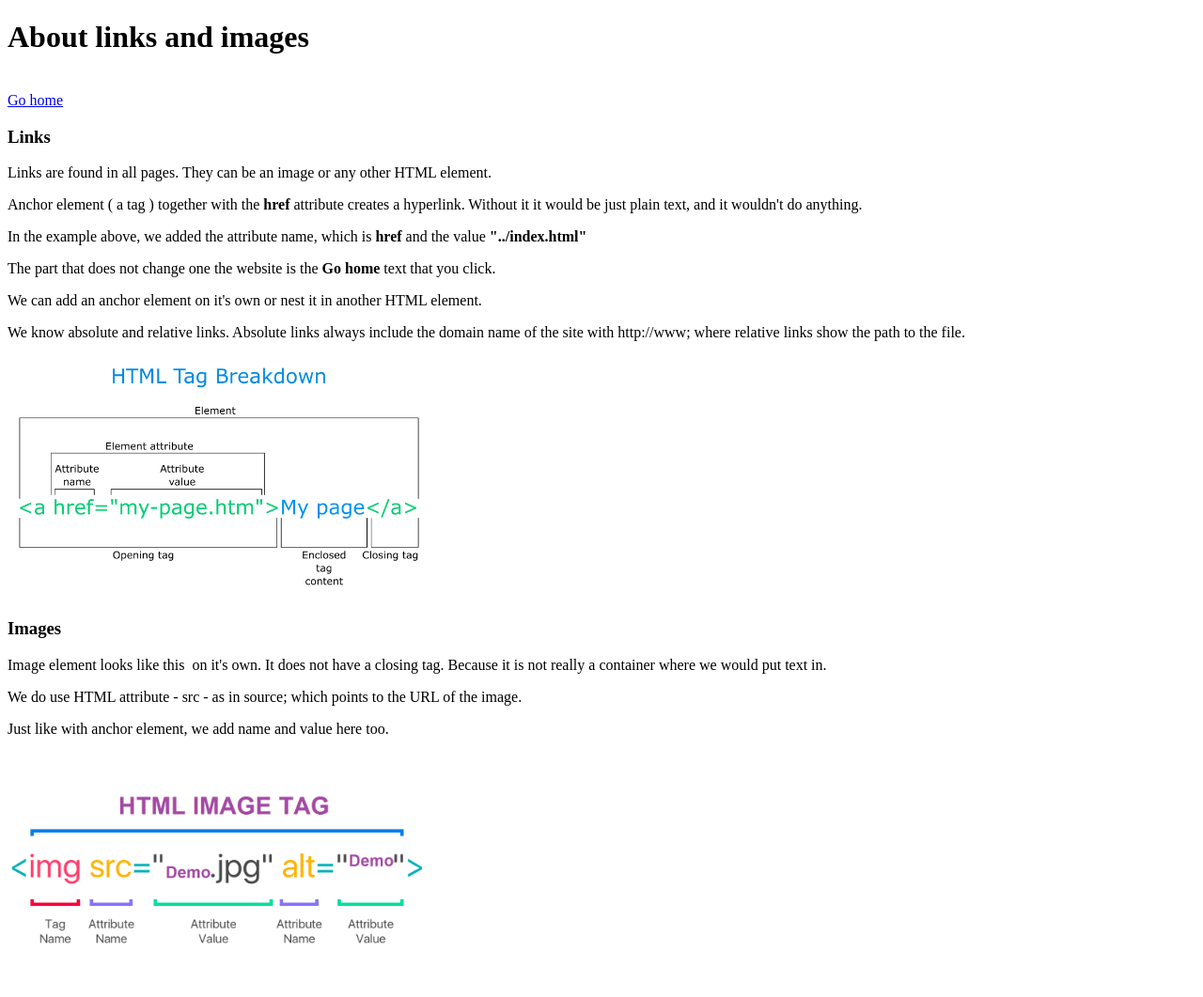
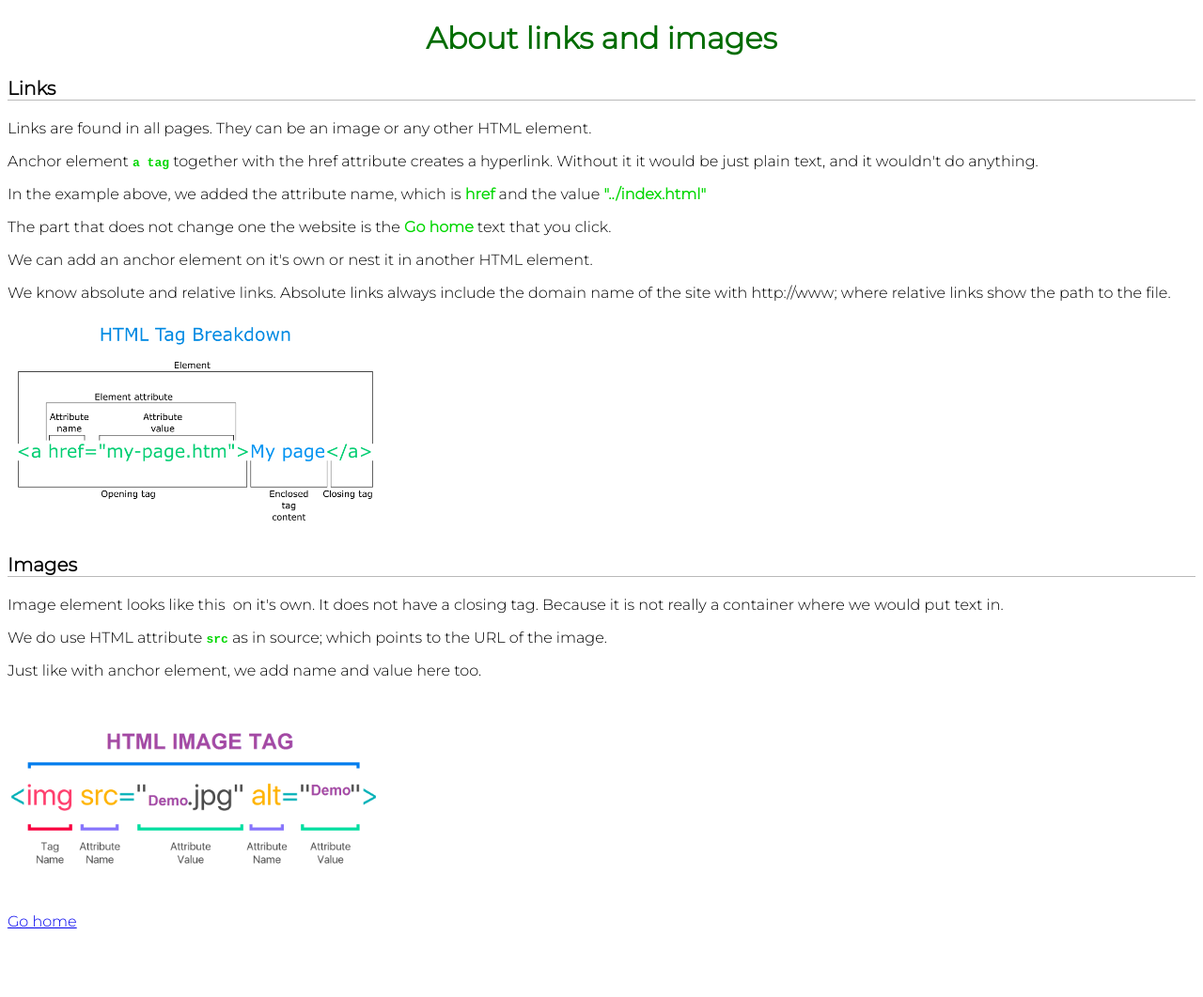
Before and after one commit to Mashha/links_images, a plain HTML site: page pages/about.html in a window 1280 px wide. Shown: the whole page at 94% size. After the commit the page ends 998 px from the top, so only its background shows below. Drawn offline with Linux system fonts and the light colour scheme; a web font is replaced by a local one.

Commit message:
css changes

```diff
--- /dev/null
+++ b/css/about.css
@@ -0,0 +1,41 @@
+@import url('https://fonts.googleapis.com/css2?family=Hurricane&family=Montserrat:wght@300&display=swap');
+
+body {
+    font-family: 'Montserrat', sans-serif;
+}
+
+h1 {
+    color: rgb(0, 108, 0);
+    text-align: center;
+}
+
+h3 {
+    font-size: 20px;
+    border-bottom: 1px solid rgb(185, 185, 185);
+}
+
+/* visited link */
+
+a:visited {
+    color: rgb(173, 147, 0);
+}
+
+/* mouse over link */
+a:hover {
+    color: rgb(0, 108, 0);
+}
+
+/* selected link */
+
+a:active {
+    color: blue;
+}
+
+code, span {
+    font-weight: bold;
+    color: rgb(0, 215, 0);
+}
+
+.images {
+    width: 400px;
+}
--- /dev/null
+++ b/css/style.css
@@ -0,0 +1,37 @@
+@import url('https://fonts.googleapis.com/css2?family=Hurricane&family=Montserrat:wght@300&display=swap');
+
+body {
+    padding: 0;
+    margin: 0;
+    text-align: center;
+    font-size: 20px;
+    background-color: rgb(230, 227, 227);
+    font-family: 'Montserrat', sans-serif;
+}
+
+h1 {
+    color: rgb(0, 108, 0);
+}
+
+/* visited link */
+
+a:visited {
+    color: rgb(173, 147, 0);
+}
+
+/* mouse over link */
+a:hover {
+    color: rgb(0, 108, 0);
+}
+
+/* selected link */
+
+a:active {
+    color: blue;
+}
+
+
+#first-img {
+    border-radius: 10px;
+    box-shadow: 3px 3px 5px 1px rgb(105, 105, 105);
+}
--- a/pages/about.html
+++ b/pages/about.html
@@ -4,13 +4,11 @@
     <meta charset="UTF-8" />
     <meta http-equiv="X-UA-Compatible" content="IE=edge" />
     <meta name="viewport" content="width=device-width, initial-scale=1.0" />
+    <link rel="stylesheet" href="../css/about.css">
     <title>About</title>
   </head>
   <body>
     <h1>About links and images</h1>
-    <br />
-    <a href="../index.html">Go home</a>
-    <br />
     <h3>Links</h3>
 
     <p>
@@ -18,20 +16,20 @@
       element.
     </p>
     <p>
-      Anchor element ( a tag ) together with the
-      <strong>href</strong>
+      Anchor element <code>a tag</code> together with the
+      href
       attribute creates a hyperlink. Without it it would be just plain text, and
       it wouldn't do anything.
     </p>
     <p>
       In the example above, we added the attribute name, which is
-      <strong>href</strong>
+      <span>href</span>
       and the value
-      <strong>"../index.html"</strong>
+      <span>"../index.html"</span>
     </p>
     <p>
       The part that does not change one the website is the
-      <strong>Go home</strong>
+      <span>Go home</span>
       text that you click.
     </p>
     <p>
@@ -43,7 +41,7 @@
       domain name of the site with http://www; where relative links show the
       path to the file.
     </p>
-    <img src="../images/second-img.png" alt="html link" width="450" />
+    <img class="images" src="../images/second-img.png" alt="html link" />
 
     <br />
     <h3>Images</h3>
@@ -54,10 +52,14 @@
       container where we would put text in.
     </p>
     <p>
-      We do use HTML attribute - src - as in source; which points to the URL of
+      We do use HTML attribute <code>src</code> as in source; which points to the URL of
       the image.
     </p>
     <p>Just like with anchor element, we add name and value here too.</p>
-    <img src="../images/third-img.png" alt="image tag" width="450" />
+    <img  class="images" src="../images/third-img.png" alt="image tag" />
+
+    <br />
+    <a href="../index.html">Go home</a>
+    <br />
   </body>
 </html>
```
Also changed, not shown: index.html (+3 -2 lines).
